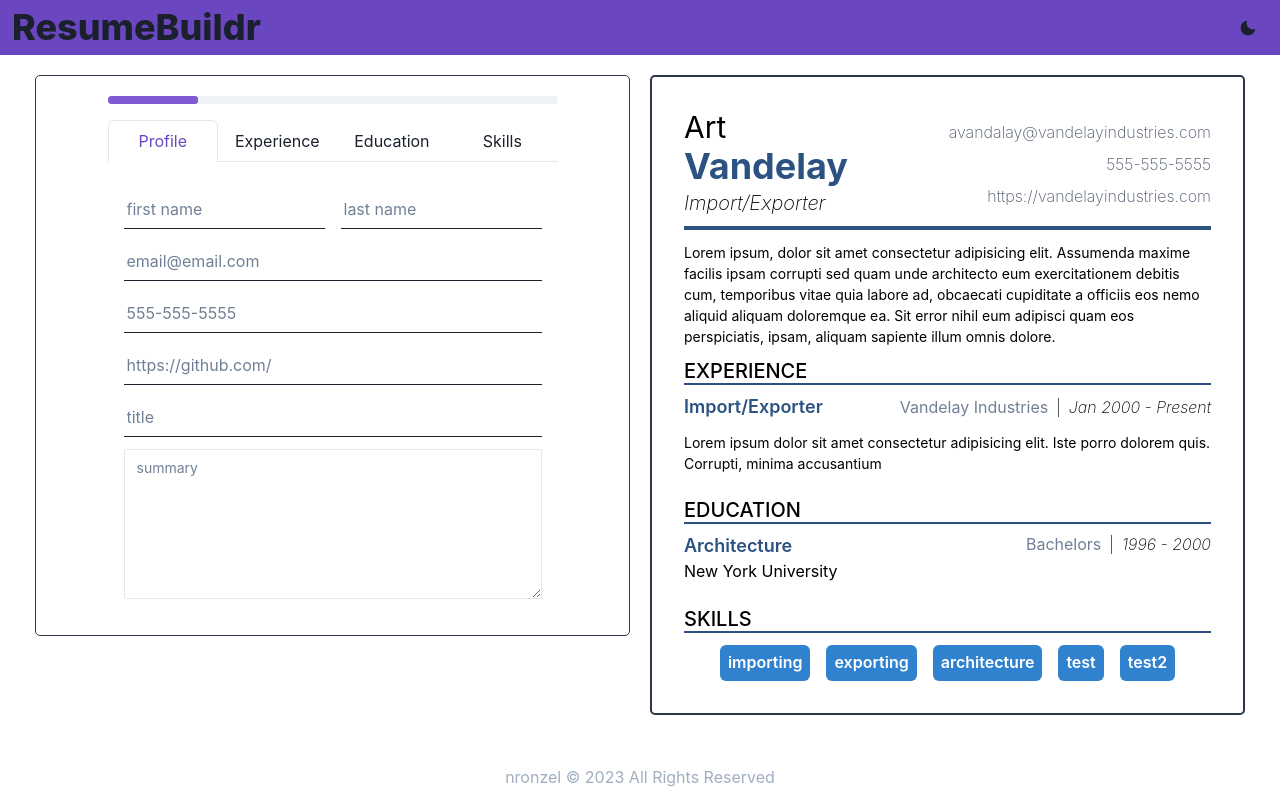
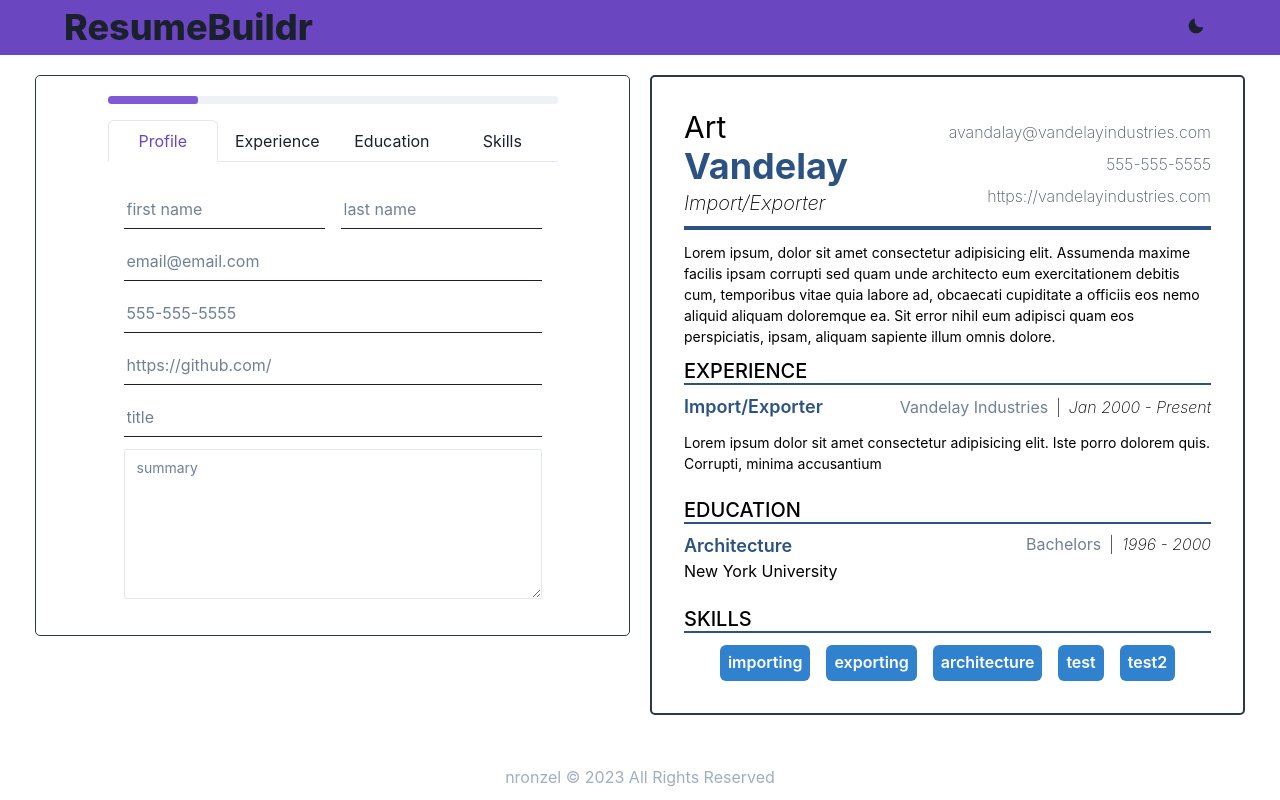
Before and after one commit to nronzel/resume-maker, a React (Vite) app: page / in a window 1280 px wide. Built offline with nearby package versions, Linux system fonts and the light colour scheme.

Commit message:
updated header width

```diff
--- a/src/components/Header.jsx
+++ b/src/components/Header.jsx
@@ -5,10 +5,17 @@
 export class Header extends Component {
   render() {
     return (
-      <Flex bg="purple.600" p="6px 12px" alignItems="center">
-        <Heading fontWeight="extrabold">ResumeBuildr</Heading>
-        <Spacer />
-        <ThemeSwitcher />
+      <Flex
+        bg="purple.600"
+        p="6px 12px"
+        alignItems="center"
+        justifyContent="center"
+      >
+        <Flex maxW="1200px" w="90vw">
+          <Heading fontWeight="extrabold">ResumeBuildr</Heading>
+          <Spacer />
+          <ThemeSwitcher />
+        </Flex>
       </Flex>
     );
   }
```
